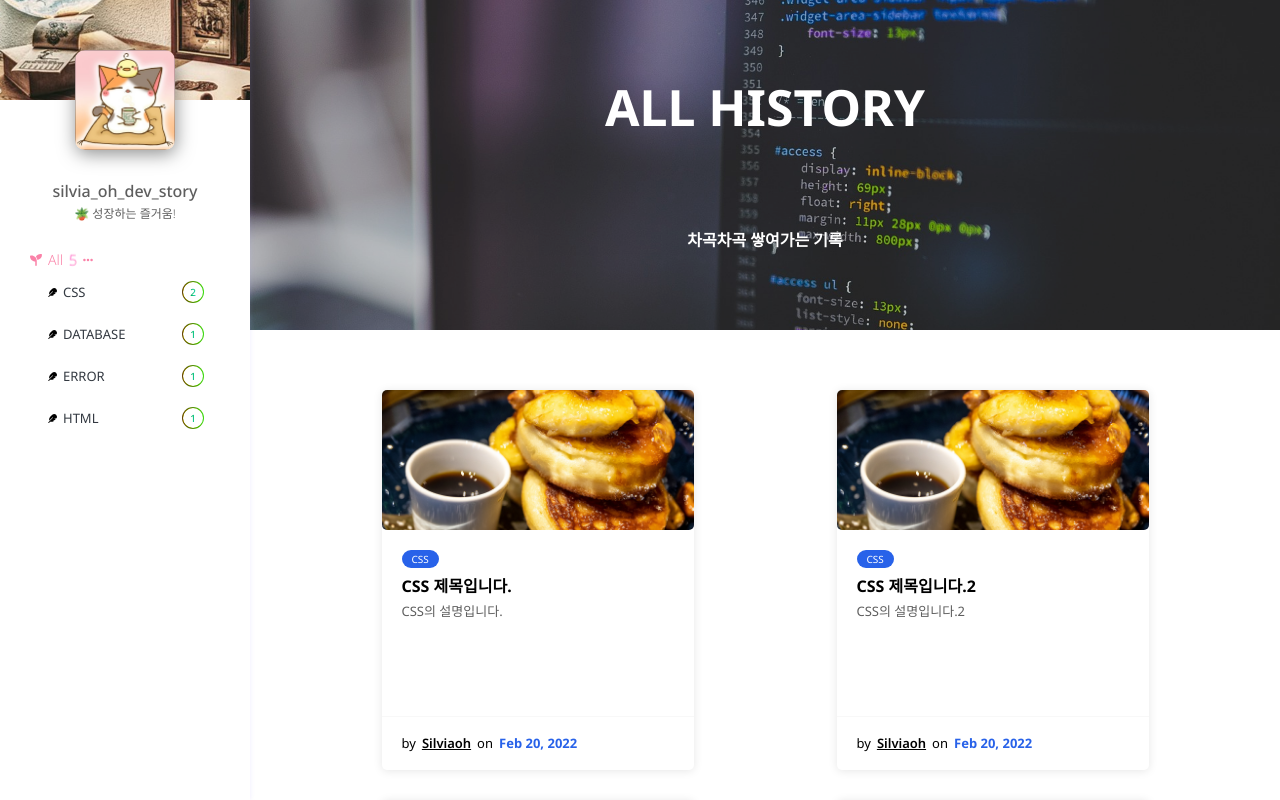
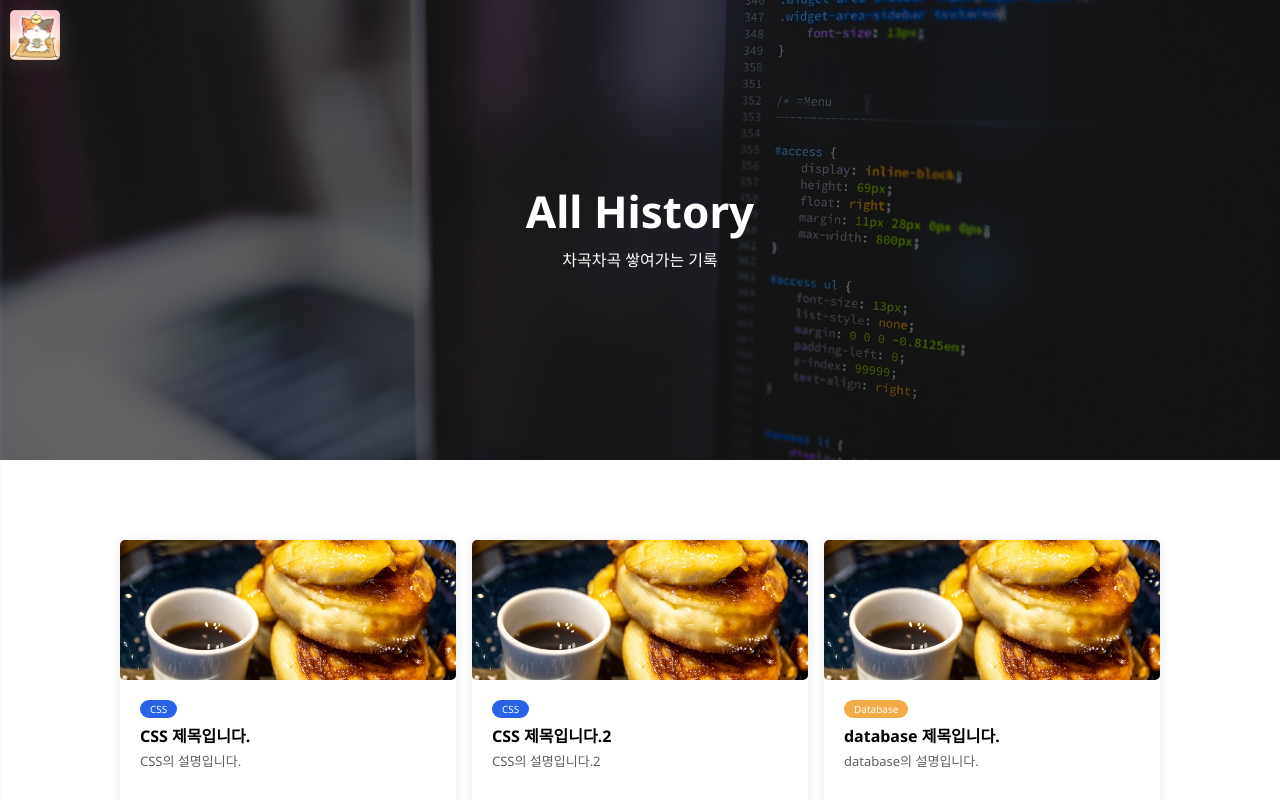
Before and after one commit to silviaoh/nextjs-silviaoh-blog, a Next.js app: page / in a window 1280 px wide. Built offline with nearby package versions, Linux system fonts and the light colour scheme.

Commit message:
Feat: SideNav 열고 닫는 기능 추가
- 블로그 리스트 스타일 조정

```diff
--- a/pages/post/[title].tsx
+++ b/pages/post/[title].tsx
@@ -41,7 +41,7 @@ export const getStaticProps: GetStaticProps = async ({ params }) => {
   const { data: post } = await blogPostService.getBlogPost(
     params?.title as string,
   );
+  const { data: categories } = await blogPostService.getCategoryMenu();
 
-  const { data: categories } = await blogPostService.getCategoryMenu();
   return { props: { categories, post } };
 };
--- a/src/components/card/BlogPostCard.tsx
+++ b/src/components/card/BlogPostCard.tsx
@@ -18,7 +18,6 @@ const BlogPostCard = (props: IBlogPostData) => {
 
   const id = getTitlePathParam(title);
 
-  console.log('id', id);
   return (
     <BlogPostCardArticle color={tag.color || ''}>
       <Link href={{ pathname: `/post/${id}` }}>
@@ -42,8 +41,7 @@ const BlogPostCard = (props: IBlogPostData) => {
             </ContentSection>
           </section>
           <FooterSection color={tag.color || ''}>
-            by <strong>{author}</strong> on
-            <strong>{createdAt}</strong>
+            by<strong>{author}</strong>on<strong>{createdAt}</strong>
           </FooterSection>
         </section>
       </Link>
@@ -60,8 +58,7 @@ const BlogPostCardArticle = styled.article`
   })}
   position: relative;
   top: 0px;
-  min-width: 31.2rem;
-  max-width: 31.2rem;
+  width: 100%;
   height: 38rem;
   box-shadow: 0 0.1rem 1rem rgba(0, 0, 0, 0.1);
   border-radius: 5px;
--- a/src/components/common/SideNavigation.tsx
+++ b/src/components/common/SideNavigation.tsx
@@ -1,5 +1,4 @@
 import React from 'react';
-import Image from 'next/image';
 import styled from 'styled-components';
 import { useRouter } from 'next/router';
 import Link from 'next/link';
@@ -7,24 +6,26 @@ import {
   faSeedling,
   faFeather,
   faEllipsis,
+  faClose,
 } from '@fortawesome/free-solid-svg-icons';
 import { FontAwesomeIcon } from '@fortawesome/react-fontawesome';
 
 import { RainbowBorderStyle, RainbowTextStyle } from '../../styles/Animation';
-import { FlexBox, ImageBox, Paragraph } from '../../styles/Common';
-import { ICategories, IListOfBlogPostsProps } from '../../types';
+import { FlexBox, Paragraph } from '../../styles/Common';
+import { ICategories } from '../../types';
+import ProfileImageBox from '../profile/ProfileImageBox';
 
 const SideNavProfile = () => {
   return (
     <React.Fragment>
-      <ProfileImageBox width="10rem" height="10rem" borderRadius="10px">
-        <Image
-          src="/images/common/profile.jpeg"
-          layout="fill"
-          objectFit="cover"
-          objectPosition={'center'}
-        />
-      </ProfileImageBox>
+      <ProfileImageBox
+        width="10rem"
+        height="10rem"
+        borderRadius="10px"
+        enablePointer={false}
+        positions={{ top: 'calc(100px - 5rem)', left: '50%' }}
+        transform="translateX(-50%)"
+      />
       <NicknameBox>
         <Paragraph fontSize="1.6rem" fontWeight={500}>
           silvia_oh_dev_story
@@ -37,8 +38,12 @@ const SideNavProfile = () => {
   );
 };
 
-const SideNavigation = (props: { categories: ICategories[] }) => {
-  const { categories } = props;
+const SideNavigation = (props: {
+  categories: ICategories[];
+  isEnableSideNav: boolean;
+  disableSideNav: () => void;
+}) => {
+  const { categories, isEnableSideNav, disableSideNav } = props;
   const router = useRouter();
   const query = router.query;
 
@@ -47,7 +52,12 @@ const SideNavigation = (props: { categories: ICategories[] }) => {
     query.categoryName === activeCategory;
 
   return (
-    <SideNavigationLayout>
+    <SideNavigationLayout isEnableSideNav={isEnableSideNav}>
+      <FontAwesomeIcon
+        icon={faClose}
+        className="fa-close"
+        onClick={disableSideNav}
+      />
       <SideNavTopImage />
       <SideNavProfile />
       <ul>
@@ -93,18 +103,28 @@ const SideNavigation = (props: { categories: ICategories[] }) => {
 
 export default SideNavigation;
 
-const SideNavigationLayout = styled.aside`
-  position: sticky;
+const SideNavigationLayout = styled.aside<{ isEnableSideNav: boolean }>`
+  position: fixed;
   top: 0;
-  left: 0;
-  width: 250px;
+  left: ${({ isEnableSideNav }) => (isEnableSideNav ? '0' : '-25rem')};
+  width: 25rem;
   height: 100vh;
   background-color: #fff;
-
+  transition: left 0.3s ease-in-out;
   box-shadow: 0px 0px 5px 0px rgba(168, 159, 253, 0.2);
   -webkit-box-shadow: 0px 0px 5px 0px rgba(168, 159, 253, 0.2);
   -moz-box-shadow: 0px 0px 5px 0px rgba(168, 159, 253, 0.2);
   z-index: 2;
+
+  .fa-close {
+    position: absolute;
+    width: 1.8rem;
+    height: 1.8rem;
+    margin: 1rem;
+    right: 0;
+    color: ${({ theme }) => theme.colors.white};
+    cursor: pointer;
+  }
 
   > ul {
     display: flex;
@@ -119,14 +139,6 @@ const SideNavTopImage = styled.div`
   background-image: url('/images/common/sidenav.jpg');
   background-position: 57% 58%;
   background-attachment: scroll;
-`;
-
-const ProfileImageBox = styled(ImageBox)`
-  position: absolute;
-  top: calc(100px - 5rem);
-  left: 50%;
-  transform: translateX(-50%);
-  box-shadow: 1px 4px 18px 0px rgba(58, 59, 59, 0.57);
 `;
 
 const GradientCircleBox = styled.div`
@@ -168,7 +180,6 @@ export const CategoryItem = styled.li`
 
   span {
     color: #333941;
-    text-transform: uppercase;
   }
 
   &.category-all {
--- a/src/components/layouts/PrimaryLayout.tsx
+++ b/src/components/layouts/PrimaryLayout.tsx
@@ -1,14 +1,34 @@
-import React from 'react';
+import React, { useState } from 'react';
 import styled from 'styled-components';
 import { IBlogPostProps, IListOfBlogPostsProps } from '../../types';
 import SideNavigation from '../common/SideNavigation';
+import ProfileImageBox from '../profile/ProfileImageBox';
 
 const PrimaryLayout = (props: IListOfBlogPostsProps | IBlogPostProps) => {
   const { children, categories } = props;
 
+  // 클릭시 사이드 네비게이션 나오게 하는 기능
+  const [isEnableSideNav, setIsEnableSideNav] = useState(false);
+  const enableSideNav = () => setIsEnableSideNav(true);
+  const disableSideNav = () => setIsEnableSideNav(false);
+
   return (
     <RootLayoutSection>
-      <SideNavigation categories={categories} />
+      {!isEnableSideNav && (
+        <ProfileImageBox
+          width="5rem"
+          height="5rem"
+          borderRadius="5px"
+          enablePointer={true}
+          positions={{ top: '1rem', left: '1rem' }}
+          onClick={enableSideNav}
+        />
+      )}
+      <SideNavigation
+        categories={categories}
+        isEnableSideNav={isEnableSideNav}
+        disableSideNav={disableSideNav}
+      />
       <Main>{children}</Main>
     </RootLayoutSection>
   );
--- a/src/components/layouts/PrimaryMainLayout.tsx
+++ b/src/components/layouts/PrimaryMainLayout.tsx
@@ -1,11 +1,12 @@
 import React from 'react';
-import styled from 'styled-components';
+import styled, { css } from 'styled-components';
 
-import { FlexMixin } from '../../styles/Common';
+import { FlexMixin, Paragraph } from '../../styles/Common';
 
 interface IPrimaryMainLayoutProps {
   mainTitle: string;
   children: React.ReactNode;
+  isGridMode: boolean;
   mainImageUrl?: string;
   subTitle?: string | React.ReactElement;
   categoryName?: string;
@@ -15,6 +16,7 @@ interface IPrimaryMainLayoutProps {
 const PrimaryMainLayout = (props: IPrimaryMainLayoutProps) => {
   const {
     mainTitle,
+    isGridMode,
     children,
     mainImageUrl = '',
     subTitle = '',
@@ -26,12 +28,16 @@ const PrimaryMainLayout = (props: IPrimaryMainLayoutProps) => {
     <React.Fragment>
       <MainImageSection mainImageUrl={mainImageUrl}>
         <TitleH1>{mainTitle}</TitleH1>
-        {subTitle && <SubTitleH3>{subTitle}</SubTitleH3>}
+        {subTitle && (
+          <SubTitleP fontSize="1.6rem" color="white">
+            {subTitle}
+          </SubTitleP>
+        )}
         {categoryName && (
           <CategorySpan tagColor={tagColor}>{categoryName}</CategorySpan>
         )}
       </MainImageSection>
-      <CardListSection>{children}</CardListSection>
+      <CardListSection isGridMode={isGridMode}>{children}</CardListSection>
     </React.Fragment>
   );
 };
@@ -43,10 +49,10 @@ const MainImageSection = styled.section<{ mainImageUrl: string }>`
     flexDirection: 'column',
     justifyContent: 'center',
     alignItems: 'center',
-    gap: '3rem',
+    gap: '1.6rem',
   })}
   position: relative;
-  height: 33rem;
+  height: 46rem;
   background-image: ${({ mainImageUrl }) =>
     `url(${mainImageUrl ? mainImageUrl : '/images/common/history.jpg'})`};
   background-size: cover;
@@ -56,7 +62,7 @@ const MainImageSection = styled.section<{ mainImageUrl: string }>`
   &::before {
     position: absolute;
     content: '';
-    background-color: rgba(0, 0, 0, 0.2);
+    background-color: rgba(0, 0, 0, 0.6);
     width: 100%;
     height: 100%;
   }
@@ -64,16 +70,14 @@ const MainImageSection = styled.section<{ mainImageUrl: string }>`
 
 const TitleH1 = styled.h1`
   padding: 0 2rem;
-  font-size: 5rem;
+  font-size: 4.4rem;
   color: ${({ theme }) => theme.colors.white};
   white-space: pre-line;
-  min-height: 12rem;
-  text-transform: uppercase;
   text-align: center;
   z-index: 1;
 `;
 
-const SubTitleH3 = styled.h3`
+const SubTitleP = styled(Paragraph)`
   font-size: 1.6rem;
   color: ${({ theme }) => theme.colors.white};
   z-index: 1;
@@ -81,31 +85,44 @@ const SubTitleH3 = styled.h3`
 
 const CategorySpan = styled.span<{ tagColor?: string }>`
   font-size: 1.6rem;
-  font-weight: 600;
-  color: ${({ tagColor }) => tagColor};
+  color: ${({ theme }) => theme.colors.white};
+  background-color: ${({ tagColor }) => tagColor};
+  padding: 0.8rem 1.2rem;
+  border-radius: 20px;
+  z-index: 1;
 `;
 
-const CardListSection = styled.section`
+const CardListSection = styled.section<{ isGridMode: boolean }>`
+  ${({ isGridMode }) => {
+    if (isGridMode) {
+      return css`
         display: grid;
-  padding: 6rem 8rem;
         justify-items: center;
         row-gap: 3rem;
-  column-gap: 4rem;
-  min-width: 50rem;
-  grid-template-columns: repeat(auto-fill, minmax(30%, auto));
+        column-gap: 1.6rem;
+        padding: 8rem 12rem;
 
-  @media screen and (min-width: 1210px) {
+        @media screen and (min-width: 1480px) {
+          grid-template-columns: repeat(auto-fill, minmax(20%, 1fr));
         }
 
-  @media screen and (min-width: 1045px) and (max-width: 1300px) {
-    grid-template-columns: repeat(auto-fill, minmax(40%, auto));
+        @media screen and (min-width: 1170px) and (max-width: 1480px) {
+          grid-template-columns: repeat(auto-fill, minmax(30%, 1fr));
         }
 
-  @media screen and (max-width: 1045px) {
-    grid-template-columns: repeat(auto-fill, minmax(50%, auto));
+        @media screen and (min-width: 850px) and (max-width: 1170px) {
+          grid-template-columns: repeat(auto-fill, minmax(40%, 1fr));
         }
 
-  @media screen and (max-width: 870px) {
-    grid-template-columns: repeat(auto-fill, minmax(50%, auto));
+        @media screen and (max-width: 850px) {
+          grid-template-columns: repeat(auto-fill, minmax(50%, 1fr));
         }
       `;
+    } else {
+      return css`
+        display: block;
+        margin: 0 auto;
+      `;
+    }
+  }};
+`;
--- /dev/null
+++ b/src/components/profile/ProfileImageBox.tsx
@@ -0,0 +1,78 @@
+import React from 'react';
+import Image from 'next/image';
+import styled, { css } from 'styled-components';
+import { ImageBox } from '../../styles/Common';
+
+interface IPositionsStyleProps {
+  top?: string;
+  left?: string;
+  right?: string;
+  bottom?: string;
+}
+
+interface IProfileImageBoxProps {
+  width: string;
+  height: string;
+  borderRadius: string;
+  enablePointer: boolean;
+  positions?: IPositionsStyleProps;
+  transform?: string;
+  onClick?: () => void;
+}
+
+const ProfileImageBox = (props: IProfileImageBoxProps) => {
+  const {
+    width,
+    height,
+    borderRadius,
+    enablePointer,
+    positions,
+    transform,
+    onClick = () => {},
+  } = props;
+
+  return (
+    <RootImageBox
+      width={width}
+      height={height}
+      borderRadius={borderRadius}
+      enablePointer={enablePointer}
+      onClick={onClick}
+      positions={positions}
+      transform={transform}
+    >
+      <Image
+        src="/images/common/profile.jpeg"
+        layout="fill"
+        objectFit="cover"
+        objectPosition={'center'}
+      />
+    </RootImageBox>
+  );
+};
+
+export default ProfileImageBox;
+
+const RootImageBox = styled(ImageBox)<{
+  enablePointer: boolean;
+  positions?: IPositionsStyleProps;
+  transform?: string;
+}>`
+  position: absolute;
+  box-shadow: 1px 4px 18px 0px rgba(58, 59, 59, 0.57);
+  cursor: ${({ enablePointer }) => (enablePointer ? 'pointer' : 'default')};
+  z-index: 1;
+
+  ${({ positions }) => css`
+    top: ${positions?.top || 'auto'};
+    left: ${positions?.left || 'auto'};
+    right: ${positions?.right || 'auto'};
+    bottom: ${positions?.bottom || 'auto'};
+  `};
+
+  ${({ transform }) => css`
+    transform: ${transform};
+  `};
+
+  // 말풍선 만들기
+`;
--- a/src/styles/Common.ts
+++ b/src/styles/Common.ts
@@ -15,7 +15,7 @@ export const ImageBoxStyle = css<{
 
 export const ParagraphStyle = css<{
   fontSize: string;
-  color?: 'black' | 'gray' | 'darkGray' | 'deepDarkGray';
+  color?: 'black' | 'gray' | 'darkGray' | 'deepDarkGray' | 'white';
   fontWeight?: number;
   margin?: string;
 }>`
--- a/src/views/CategoryListView.tsx
+++ b/src/views/CategoryListView.tsx
@@ -11,7 +11,7 @@ const CategoryListView = (props: IListOfBlogPostsProps) => {
   const categoryName = (query.categoryName || '') as string;
 
   return (
-    <PrimaryMainLayout mainTitle={categoryName}>
+    <PrimaryMainLayout mainTitle={categoryName} isGridMode>
       {posts.map((postsItem, postsIdx) => {
         return <BlogPostCard key={`${postsIdx}`} {...postsItem.data} />;
       })}
--- a/src/views/ListOfBlogPostsView.tsx
+++ b/src/views/ListOfBlogPostsView.tsx
@@ -11,6 +11,7 @@ const ListOfBlogPostsView = (props: IListOfBlogPostsProps) => {
     <PrimaryMainLayout
       mainTitle="All History"
       subTitle="차곡차곡 쌓여가는 기록"
+      isGridMode
     >
       {posts.map((postsItem, postsIdx) => {
         return <BlogPostCard key={`${postsIdx}`} {...postsItem.data} />;
```
Also changed, not shown: src/views/PostView.tsx (+6 -6 lines). Lines whose indentation alone changed are shown as unchanged.
